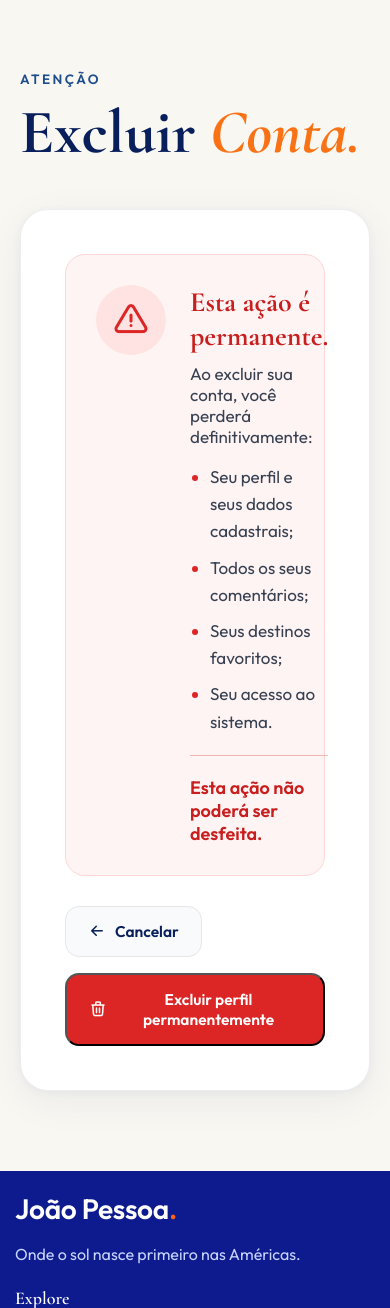
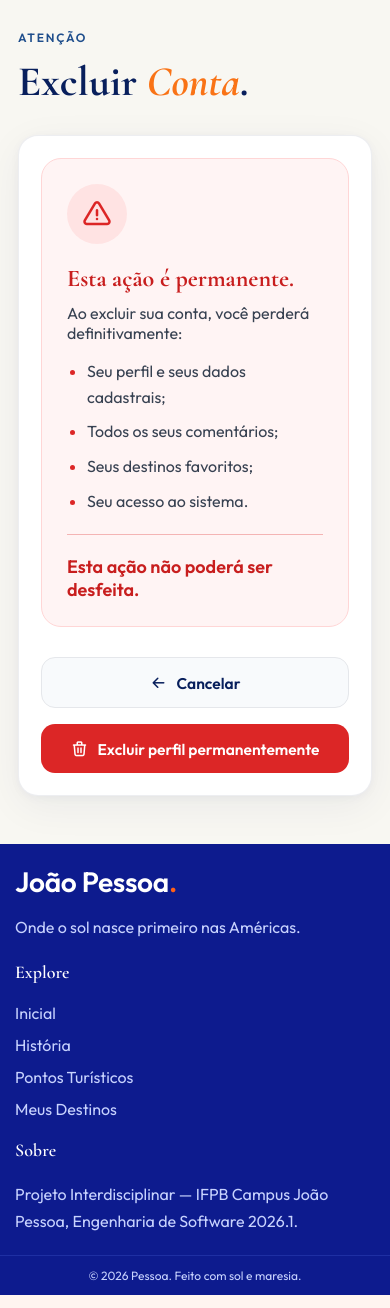
Before and after one commit to jmanoeldev/Vem-pra-Jampa, a Flask app: page /perfil/excluir in a window 390 px wide. Shown: the part 84-1392 px from the top of the page. Run offline with Flask 3, Linux system fonts and the light colour scheme; the visitor is signed in with stand-in values (Sample User, id 1).

Commit message:
feat: Adiciona responsividade na página de perfil do usuário

```diff
--- a/data/usuarios.csv
+++ b/data/usuarios.csv
@@ -1,3 +1,3 @@
 username,email,password_hash
-Joao Carlos,joao@email,scrypt:32768:8:1$G65SKr5em4UYYWGF$eca6b9a03b7e53b644cb75f520151dc06fd16bd780e88f771d0c32bab765813676fc65b88d5706fc351f8e2bcbb799726551a87fd440b315ccafd0ca67b5479a
-José Manoel Ferreira Silva,jose1manoel2silva@gmail.com,scrypt:32768:8:1$STrzdVV387V0O0HM$30b79d56a8759b8882421eecd1661c02d09897a2cc07485eaa0e5a4446ffc9235affd3e41b7138d4dbc40f0161ff10fd84630302b1e21ab874f4bec6882c6c60
+Joao,joao@email,scrypt:32768:8:1$G65SKr5em4UYYWGF$eca6b9a03b7e53b644cb75f520151dc06fd16bd780e88f771d0c32bab765813676fc65b88d5706fc351f8e2bcbb799726551a87fd440b315ccafd0ca67b5479a
+felipe araújo,felipe@email,scrypt:32768:8:1$FyLFF1hjC1iMkbAj$85ef3c15a5e5c15794c84ba8fd35177b53b6dd138860fe40129c742f0baf2ea0faf43d3f06f717b13378c428b1bafc4133f1adce95836345e5d2d88ce3d640d4
--- a/static/css/perfil.css
+++ b/static/css/perfil.css
@@ -36,9 +36,7 @@
     font-style:italic;
 }
 
-/* =====================================================
-   FLASH MESSAGES
-===================================================== */
+/* FLASH MESSAGES */
 
 .flash-container{
     display:flex;
@@ -212,6 +210,7 @@
 .botao-excluir{
     background:#DC2626;
     color:#FFFFFF;
+    border: none;
 }
 
 .botao-excluir:hover{
@@ -227,9 +226,7 @@
     font-size:1.8rem;
 }
 
-/* =====================================================
-   PÁGINA DE EXCLUSÃO
-===================================================== */
+/* PÁGINA DE EXCLUSÃO */
 
 .painel-alerta{
     display:flex;
@@ -298,3 +295,115 @@
     color:#C81E1E;
     font-size:1.8rem;
 }
+
+/* RESPONSIVIDADE */
+
+@media (max-width: 1024px){
+
+    .pagina-perfil{
+        padding: 5rem 3rem;
+    }
+
+    .container-perfil{
+        max-width: 100%;
+    }
+
+    .cabecalho-perfil h1{
+        font-size: 5rem;
+    }
+
+    .card-perfil{
+        padding: 3rem;
+    }
+
+    .painel-alerta{
+        gap:2rem;
+        padding:2.5rem;
+    }
+
+    .painel-alerta__icone{
+        width:6.5rem;
+        height:6.5rem;
+        font-size:3rem;
+    }
+
+}
+
+@media (max-width:768px){
+
+    .pagina-perfil{
+        padding:3rem 1.8rem;
+    }
+
+    .cabecalho-perfil{
+        margin-bottom:3rem;
+    }
+
+    .cabecalho-perfil span{
+        font-size:1.2rem;
+        letter-spacing:.18rem;
+    }
+
+    .cabecalho-perfil h1{
+        font-size:4.2rem;
+        line-height:1.1;
+    }
+
+    .card-perfil{
+        padding:2.2rem;
+        border-radius:2rem;
+    }
+
+    .grupo-campo{
+        gap:.6rem;
+    }
+
+    .grupo-campo label{
+        font-size:1.2rem;
+    }
+
+    .grupo-campo input{
+        height:5rem;
+        font-size:1.5rem;
+    }
+
+    .botao-salvar{
+        width:100%;
+        justify-content:center;
+    }
+
+    .area-acoes-secundarias{
+        flex-direction:column;
+        align-items:stretch;
+    }
+
+    .area-acoes-secundarias a, .area-acoes-secundarias button, .area-acoes-secundarias form{
+        width:100%;
+    }
+
+    .botao-secundario, .botao-excluir{
+        width:100%;
+        justify-content:center;
+    }
+
+    .painel-alerta{
+        flex-direction:column;
+        text-align:left;
+        gap:2rem;
+    }
+
+    .painel-alerta__icone{
+        width:6rem;
+        height:6rem;
+        font-size:3rem;
+    }
+
+    .painel-alerta__conteudo h2{
+        font-size:2.4rem;
+    }
+
+    .painel-alerta__conteudo p, .painel-alerta__conteudo li{
+        font-size:1.6rem;
+    }
+
+}
--- a/templates/confirmar_exclusao.html
+++ b/templates/confirmar_exclusao.html
@@ -19,7 +19,7 @@ Confirmar Exclusão
         <div class="cabecalho-perfil">
 
             <span>Atenção</span>
-            <h1>Excluir <em>Conta.</em></h1>
+            <h1>Excluir <em>Conta</em>.</h1>
 
         </div>
 
```
